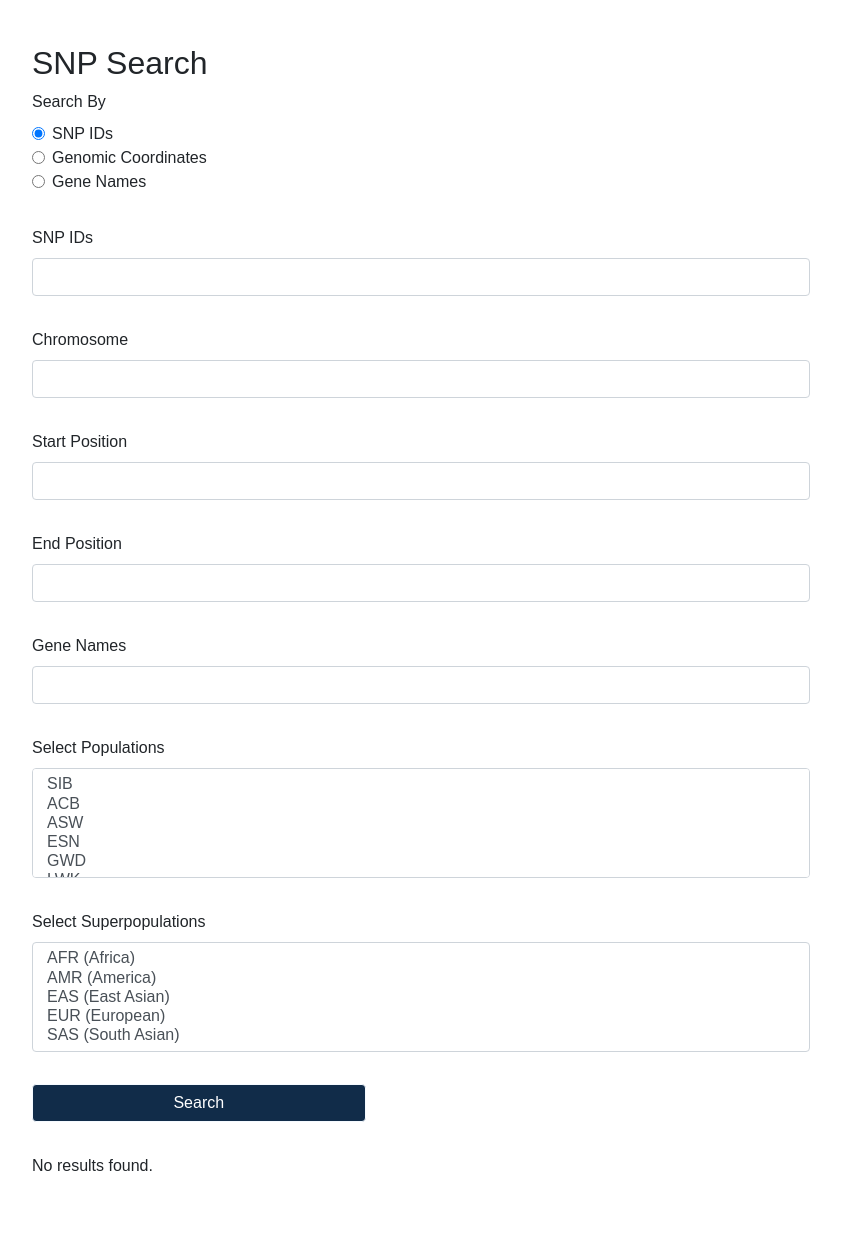
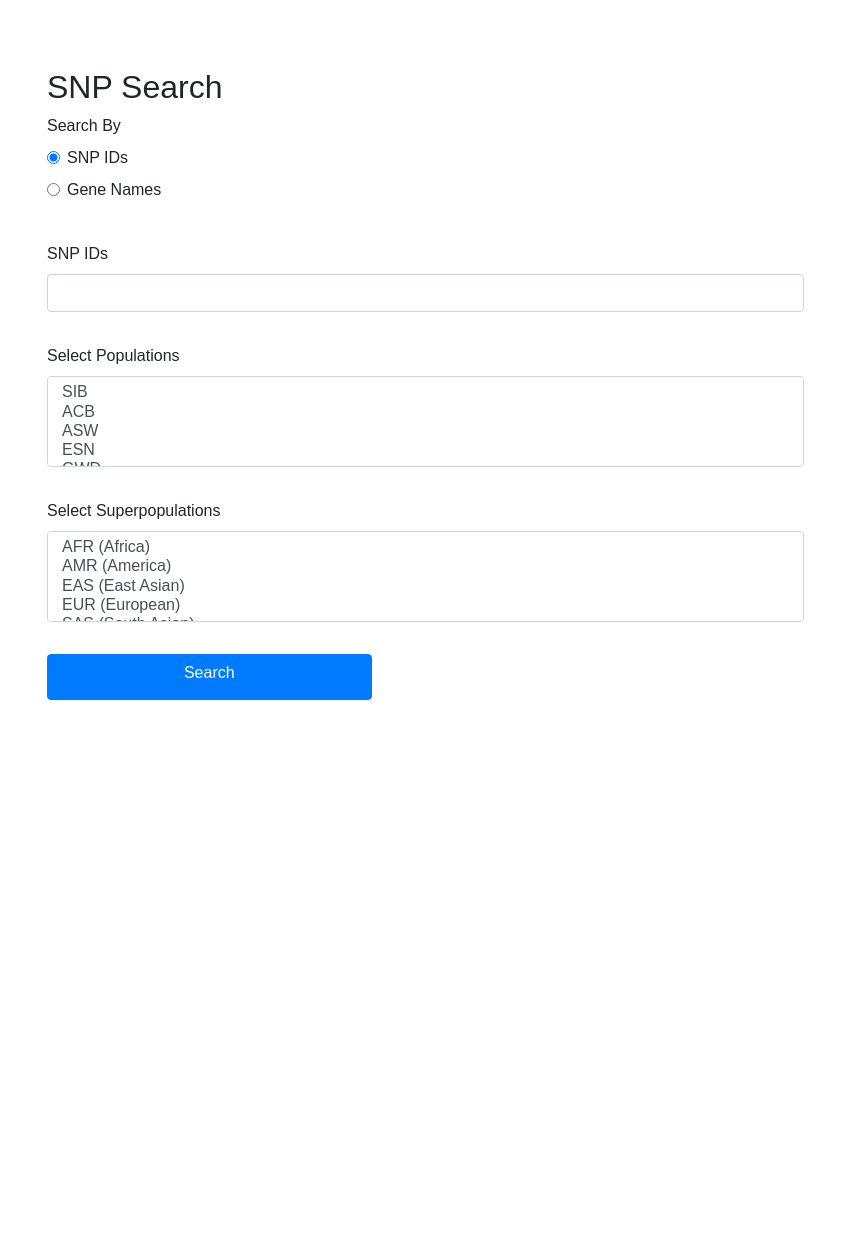
Before and after one commit to Towner101/-BIO727P---Team-Deepin, a Flask app: page /snp_search/snp_search in a window 1280 px wide. Shown: the part 56-1290 px from the top of the page, without its empty margins (52-893 px from the left). After the commit the page ends 800 px from the top, so only its background shows below. Run offline with Flask 3, Linux system fonts and the light colour scheme; some libraries are stand-ins or nearby versions.

Commit message:
updating website

```diff
--- a/DeepinWebApp/app/forms.py
+++ b/DeepinWebApp/app/forms.py
@@ -23,69 +23,66 @@ class ClusteringAnalysisForm(FlaskForm):
         'Select Populations',
         choices=population_choices,
         validators=[DataRequired()],
-        render_kw={"class": "form-control"}
+        render_kw={"class": "form-control select2-multiple", "multiple": "multiple"}
     )
     superpopulations = SelectMultipleField(
         'Select Superpopulations',
         choices=superpopulation_choices,
         validators=[Optional()],
-        render_kw={"class": "form-control"}
+        render_kw={"class": "form-control select2-multiple", "multiple": "multiple"}
     )
-
     analysis_method = RadioField(
         'Select Analysis Method',
-        choices=[('PCA', 'PCA'), ('MDS', 'MDS'), ('UMAP', 'UMAP')],
+        choices=[('PCA', 'PCA')],
         validators=[DataRequired()],
         render_kw={"class": "form-check-input"}
     )
-    submit = SubmitField(
-        'Analyse',
-        render_kw={"class": "btn btn-primary"}
-    )
+    submit = SubmitField('Analyse', render_kw={"class": "btn btn-primary"})
 
 class AdmixtureAnalysisForm(FlaskForm):
     populations = SelectMultipleField(
         'Select Populations',
         choices=population_choices,
         validators=[DataRequired()],
-        render_kw={"class": "form-control"}
-    )
-    superpopulations = SelectMultipleField(
-        'Select Superpopulations',
-        choices=superpopulation_choices,
-        validators=[DataRequired()],
-        render_kw={"class": "form-control"}
-    )
-    num_ancestral_pops = IntegerField(
-        'Number of Ancestral Populations (K)',
-        validators=[DataRequired(), NumberRange(min=1, message='Must be at least 1')],
-        render_kw={"class": "form-control"}
-    )
-    submit = SubmitField('Run Admixture Analysis', render_kw={"class": "btn btn-primary"})
-
-
-class SNPSearchForm(FlaskForm):
-    search_option = RadioField('Search By',
-    choices=[
-        ('snp_id', 'SNP IDs'),
-        ('coordinates', 'Genomic Coordinates'),
-        ('gene_name', 'Gene Names')
-    ], default='snp_id')
-    snp_ids = StringField('SNP IDs')
-    chromosome = StringField('Chromosome')
-    start_position = StringField('Start Position')
-    end_position = StringField('End Position')
-    gene_names = StringField('Gene Names')
-    populations = SelectMultipleField(
-        'Select Populations',
-        choices=population_choices,
-        validators=[Optional()],
-        render_kw={"class": "form-control"}
+        render_kw={"class": "form-control select2-multiple", "multiple": "multiple"}
     )
     superpopulations = SelectMultipleField(
         'Select Superpopulations',
         choices=superpopulation_choices,
         validators=[Optional()],
+        render_kw={"class": "form-control select2-multiple", "multiple": "multiple"}
+    )
+    num_ancestral_pops = IntegerField(
+        'Number of Ancestral Populations (K)',
+        validators=[DataRequired(), NumberRange(min=1, max=10, message='Must be between 1 and 10')],
         render_kw={"class": "form-control"}
     )
-    submit = SubmitField('Search')
+    submit = SubmitField('Run Admixture Analysis', render_kw={"class": "btn btn-primary"})
+
+class SNPSearchForm(FlaskForm):
+    search_option = RadioField(
+        'Search By',
+        choices=[
+            ('snp_id', 'SNP IDs'),
+            ('gene_name', 'Gene Names')
+        ],
+        default='snp_id',
+        validators=[DataRequired()],
+        render_kw={"class": "form-check-input"}
+    )
+    snp_ids = StringField('SNP IDs', validators=[Optional()])
+    gene_names = StringField('Gene Names', validators=[Optional()])
+    populations = SelectMultipleField(
+        'Select Populations',
+        choices=population_choices,
+        validators=[Optional()],
+        render_kw={"class": "form-control", "multiple": "multiple"}
+    )
+    superpopulations = SelectMultipleField(
+        'Select Superpopulations',
+        choices=superpopulation_choices,
+        validators=[Optional()],
+        render_kw={"class": "form-control", "multiple": "multiple"}
+    )
+
+    submit = SubmitField('Search', render_kw={"class": "btn btn-primary"})
--- a/DeepinWebApp/app/routes/snp_search.py
+++ b/DeepinWebApp/app/routes/snp_search.py
@@ -1,36 +1,36 @@
-from flask import Blueprint, render_template, request, redirect, url_for, session
+from flask import Blueprint, render_template, request
 from app.forms import SNPSearchForm
 from app.models import SNP
-from app.extensions import db
 
-snp_info = Blueprint('snp_search', __name__)
+snp_info_bp = Blueprint('snp_info', __name__)
 
-@snp_info.route('/snp_search', methods=['GET', 'POST'])
+@snp_info_bp.route('/snp_search', methods=['GET', 'POST'])
 def snp_search():
     form = SNPSearchForm()
-    results = []
+    results = None  # Initialize results as None to indicate no search has been performed yet
+    error = None  # To capture and display any errors during search
+
     if form.validate_on_submit():
         search_option = form.search_option.data
         selected_populations = form.populations.data
 
+        # Start building the query based on the SNP model
         query = SNP.query
 
-        if search_option == 'snp_id':
-            snp_ids = form.snp_ids.data.split(',')
-            query = query.filter(SNP.snp_id.in_(snp_ids))
-        elif search_option == 'coordinates':
-            chromosome = form.chromosome.data
-            start_position = int(form.start_position.data)
-            end_position = int(form.end_position.data)
-            query = query.filter(SNP.chromosome == chromosome, SNP.position >= start_position, SNP.position <= end_position)
-        elif search_option == 'gene_name':
-            gene_names = form.gene_names.data.split(',')
-            query = query.filter(SNP.gene_name.in_(gene_names))
+        try:
+            if search_option == 'snp_id':
+                snp_ids = form.snp_ids.data.split(',')
+                query = query.filter(SNP.snp_id.in_(snp_ids))
+            elif search_option == 'gene_name':
+                gene_names = form.gene_names.data.split(',')
+                query = query.filter(SNP.gene_name.in_(gene_names))
 
-        # Filter by selected populations
-        if selected_populations:
-            query = query.filter(SNP.population.in_(selected_populations))
+            if selected_populations:
+                query = query.filter(SNP.population.in_(selected_populations))
 
-        results = query.all()
+            results = query.all()
+        except Exception as e:
+            results = None  # Reset results to None in case of error
+            error = str(e)  # Capture the error message
 
-    return render_template('snp_search.html', form=form, results=results)
+    return render_template('snp_search.html', form=form, results=results, error=error)
--- a/DeepinWebApp/app/static/css/style.css
+++ b/DeepinWebApp/app/static/css/style.css
@@ -137,3 +137,51 @@ nav ul li a:hover {
     font-size: 16px;
     color: #333;
   }
+
+  /* snp_search_styles.css */
+.search-section {
+    background-color: #f8f9fa;
+    padding: 20px 0;
+  }
+  .search-form-card, .results-card {
+    background-color: #ffffff;
+    border: none;
+    box-shadow: 0 4px 6px rgba(0,0,0,0.1);
+  }
+  .form-header, .results-header {
+    background-color: #007bff;
+    color: #ffffff;
+    padding: 10px 15px;
+    margin-bottom: 20px;
+  }
+  .btn-primary {
+    background-color: #007bff;
+    border-color: #007bff;
+  }
+  .btn-primary:hover {
+    background-color: #0056b3;
+    border-color: #0056b3;
+  }
+  .results-table th {
+    background-color: #007bff;
+    color: #ffffff;
+  }
+
+  .banner-image img {
+    width: 100%;
+    height: auto;
+}
+
+.main-content-container {
+    padding: 20px;
+}
+
+/* Responsive adjustments */
+@media (max-width: 768px) {
+    .banner-image {
+        margin-bottom: 20px;
+    }
+    .main-content-container {
+        padding: 10px;
+    }
+}
--- a/DeepinWebApp/app/templates/admixture.html
+++ b/DeepinWebApp/app/templates/admixture.html
@@ -36,6 +36,8 @@
 </div>
 
 <script type="text/javascript">
+
+
 function showFstHeatmap() {
     // Determine which group is selected
     let populationsSelected = document.querySelector('#populations').value;
--- a/DeepinWebApp/app/templates/snp_search.html
+++ b/DeepinWebApp/app/templates/snp_search.html
@@ -1,90 +1,61 @@
 {% extends "base.html" %}
 
 {% block content %}
-
-<div class="snp-search-banner">
-    <!-- Banner content or image here -->
-</div>
-
+<div class="container mt-4">
     <h2>SNP Search</h2>
-<form method="post">
+    <form method="post" id="snpSearchForm">
         {{ form.hidden_tag() }}
-
         <div class="form-group">
             {{ form.search_option.label }}
             {% for option in form.search_option %}
                 <div class="form-check">
-                {{ option(class='form-check-input') }}
-                {{ option.label(class='form-check-label') }}
+                    {{ option() }} {{ option.label }}
                 </div>
             {% endfor %}
         </div>
 
-    <div class="form-group">
-        {{ form.snp_ids.label(class='form-label') }}
-        {{ form.snp_ids(size=20, class_='form-control') }}
+        <div class="form-group" id="snpIdsInput" style="display: none;">
+            {{ form.snp_ids.label }}
+            {{ form.snp_ids(class="form-control") }}
+        </div>
+
+        <div class="form-group" id="geneNamesInput" style="display: none;">
+            {{ form.gene_names.label }}
+            {{ form.gene_names(class="form-control") }}
         </div>
 
         <div class="form-group">
-        {{ form.chromosome.label(class='form-label') }}
-        {{ form.chromosome(size=20, class_='form-control') }}
+            {{ form.populations.label }}
+            {{ form.populations(class="form-control", multiple=True) }}
         </div>
 
         <div class="form-group">
-        {{ form.start_position.label(class='form-label') }}
-        {{ form.start_position(size=20, class_='form-control') }}
+            {{ form.superpopulations.label }}
+            {{ form.superpopulations(class="form-control", multiple=True) }}
         </div>
 
-    <div class="form-group">
-        {{ form.end_position.label(class='form-label') }}
-        {{ form.end_position(size=20, class_='form-control') }}
+        <button type="submit" class="btn btn-primary">{{ form.submit.label }}</button>
+    </form>
 </div>
 
-    <div class="form-group">
-        {{ form.gene_names.label(class='form-label') }}
-        {{ form.gene_names(size=20, class_='form-control') }}
-    </div>
+<script>
+document.addEventListener("DOMContentLoaded", function() {
+    const searchOptionRadios = document.getElementsByName("search_option");
+    const snpIdsInput = document.getElementById("snpIdsInput");
+    const geneNamesInput = document.getElementById("geneNamesInput");
 
-    <div class="form-group">
-        {{ form.populations.label(class='form-label') }}
-        {{ form.populations(size=5, multiple=True, class_='form-control') }}
-    </div>
+    function toggleInputFields() {
+        if (searchOptionRadios[0].checked) {
+            snpIdsInput.style.display = "block";
+            geneNamesInput.style.display = "none";
+        } else if (searchOptionRadios[1].checked) {
+            snpIdsInput.style.display = "none";
+            geneNamesInput.style.display = "block";
+        }
+    }
 
-    <div class="form-group">
-        {{ form.superpopulations.label(class='form-label') }}
-        {{ form.superpopulations(size=5, multiple=True, class_='form-control') }}
-    </div>
-
-    <div class="form-group">
-        {{ form.submit(class_='btn btn-primary') }}
-    </div>
-</form>
-
-{% if results %}
-    <h3>Results</h3>
-    <table class="table">
-        <thead>
-            <tr>
-                <th>SNP ID</th>
-                <th>Chromosome</th>
-                <th>Position</th>
-                <th>Gene Name</th>
-                <th>Population</th>
-            </tr>
-        </thead>
-        <tbody>
-            {% for snp in results %}
-            <tr>
-                <td>{{ snp.snp_id }}</td>
-                <td>{{ snp.chromosome }}</td>
-                <td>{{ snp.position }}</td>
-                <td>{{ snp.gene_name }}</td>
-                <td>{{ snp.population }}</td>
-            </tr>
-            {% endfor %}
-        </tbody>
-    </table>
-{% else %}
-    <p>No results found.</p>
-{% endif %}
+    searchOptionRadios.forEach(radio => radio.addEventListener("change", toggleInputFields));
+    toggleInputFields(); // Initial call to set the correct display state
+});
+</script>
 {% endblock %}
```
Also changed, not shown: DeepinWebApp/Data/db.py (added, +9 -0 lines), DeepinWebApp/app/__init__.py (+4 -7 lines), DeepinWebApp/app/models.py (+8 -6 lines), DeepinWebApp/app/routes/main.py (+1 -6 lines), DeepinWebApp/app/templates/base.html (+17 -0 lines), DeepinWebApp/app/templates/search_results.html (added, +17 -0 lines), DeepinWebApp/app/extensions.py (line endings or trailing spaces), DeepinWebApp/app/static/js/script.js (line endings or trailing spaces), DeepinWebApp/app/templates/search_form.html (added), DeepinWebApp/instance/SNPdatabase.db (added), 5 other files. Lines whose indentation alone changed are shown as unchanged.
